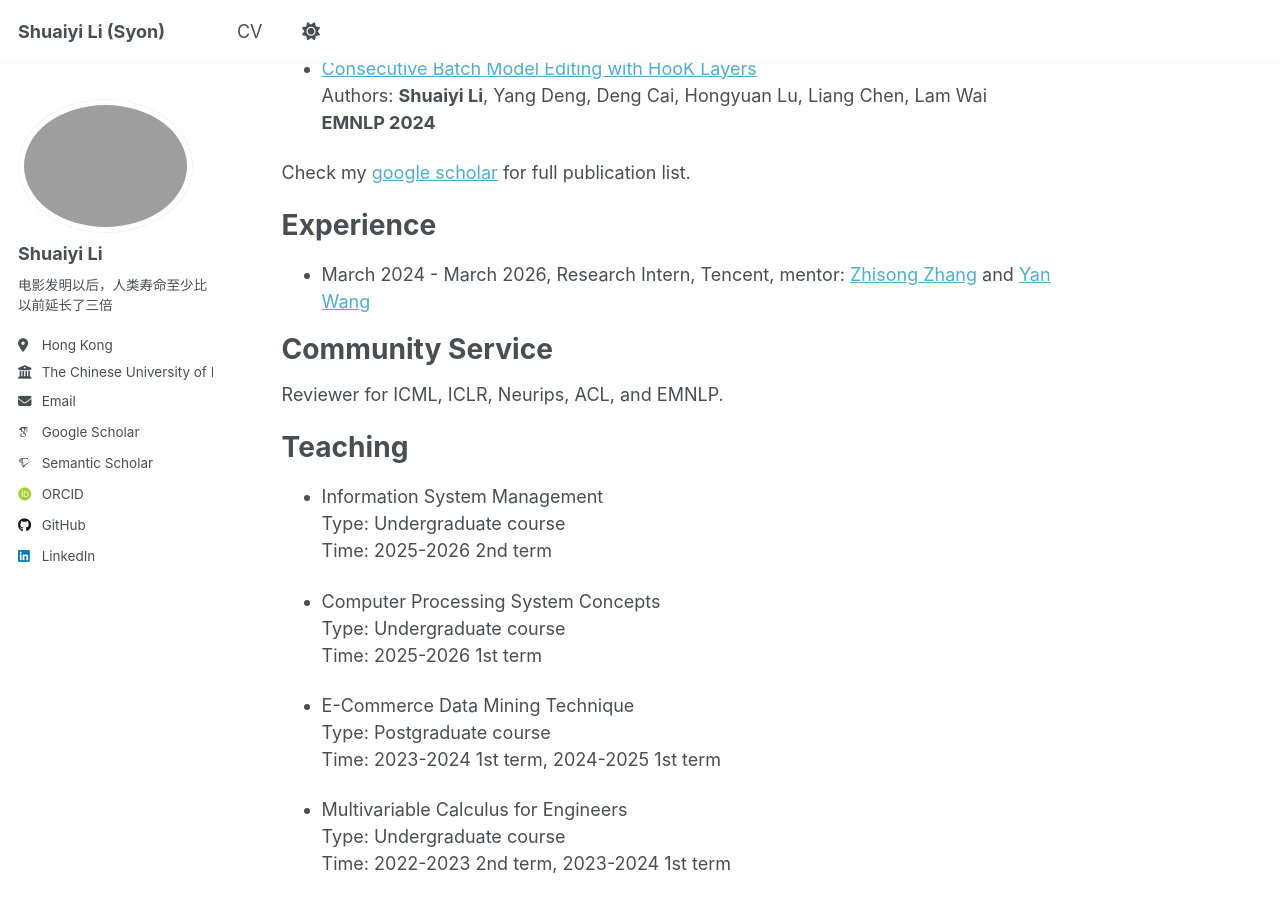
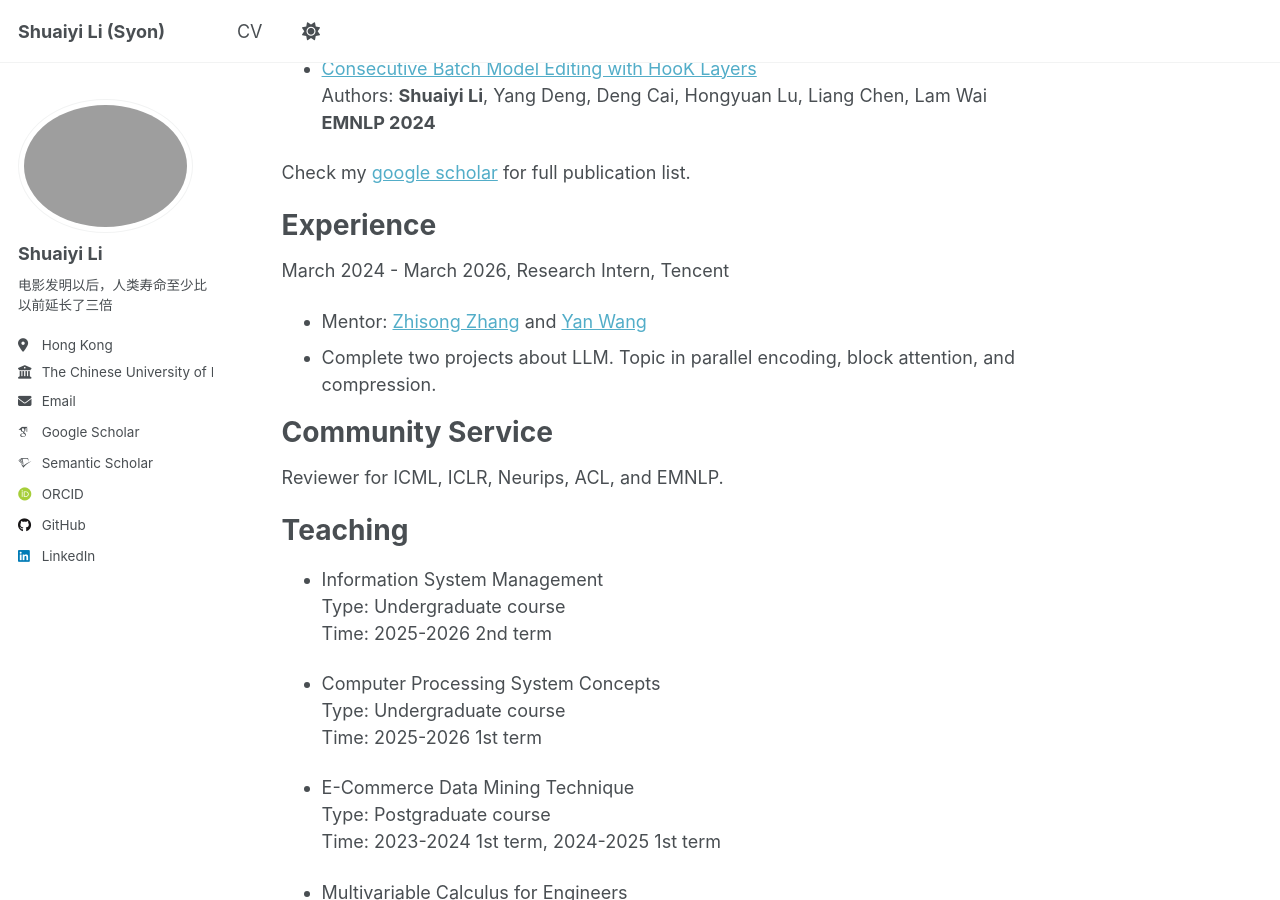
Before and after one commit to Syon-Li/Syon-Li.github.io, a Jekyll site: the page built from _pages/about.md, in a window 1280 px wide and 900 px high, scrolled down 1301 px. Built offline with Jekyll 4.4.1, drawn with Linux system fonts in a browser that asks for light colours; some web fonts are replaced; a script that is not in the unit is left out.

Commit message:
Update about.md

```diff
--- a/_pages/about.md
+++ b/_pages/about.md
@@ -50,7 +50,10 @@ Check my [google scholar](https://scholar.google.com/citations?user=UZe1LdsAAAAJ
 
 Experience
 ======
-- March 2024 - March 2026, Research Intern, Tencent, mentor: [Zhisong Zhang](https://scholar.google.com/citations?hl=en&user=373vlUEAAAAJ) and [Yan Wang](https://scholar.google.com/citations?hl=en&user=L6viCbQAAAAJ)
+March 2024 - March 2026, Research Intern, Tencent
+- Mentor: [Zhisong Zhang](https://scholar.google.com/citations?hl=en&user=373vlUEAAAAJ) and [Yan Wang](https://scholar.google.com/citations?hl=en&user=L6viCbQAAAAJ)
+- Complete two projects about LLM. Topic in parallel encoding, block attention, and compression.
+
 
 <!-- - August 2025 - Now, Research Intern, Tencent AI Lab, mentor: [Yan Wang](https://scholar.google.com/citations?hl=en&user=L6viCbQAAAAJ)
 - March 2024 - July 2025, Research Intern, Tencent AI Lab, mentor: [Zhisong Zhang](https://scholar.google.com/citations?hl=en&user=373vlUEAAAAJ) -->
```
